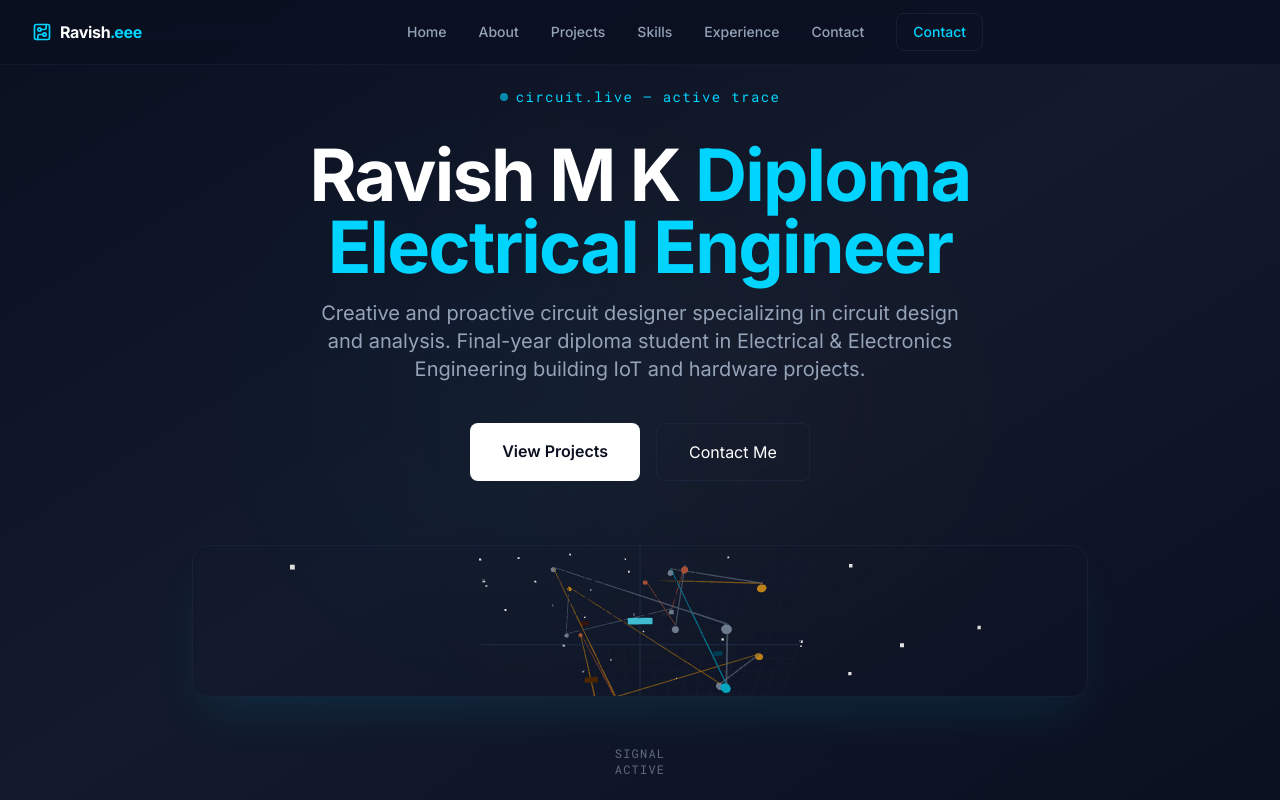
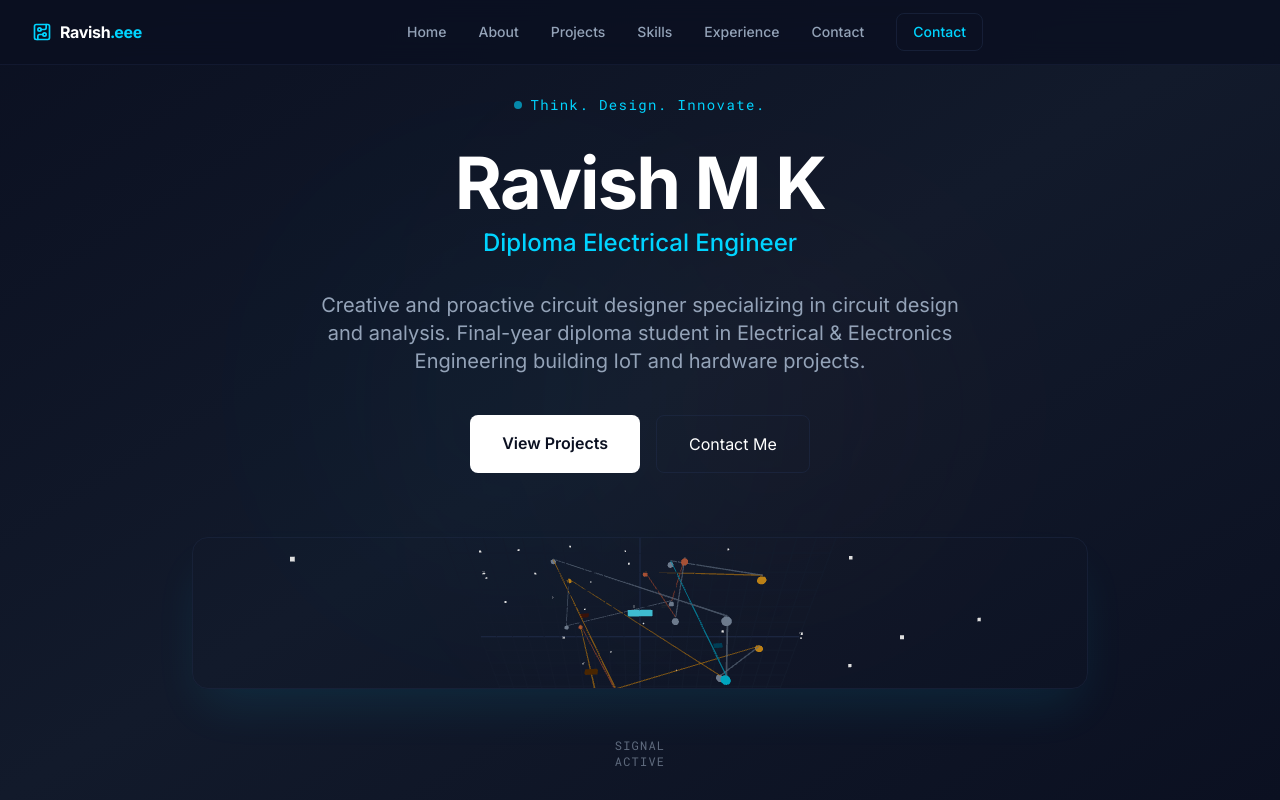
Before and after one commit to Ravishtpt/Ravishportfolio, a Next.js app: page / in a window 1280 px wide. Shown: the top 800 px of the page. Built offline with nearby package versions, Linux system fonts and the light colour scheme.

Commit message:
Update portfolio design

```diff
--- a/src/components/Hero.tsx
+++ b/src/components/Hero.tsx
@@ -1,3 +1,4 @@
+
 'use client';
 
 import CircuitCanvas from './CircuitCanvas';
@@ -14,25 +15,40 @@ export default function Hero() {
       </div>
 
       <div className="relative z-10 max-w-5xl mx-auto px-4 sm:px-6 lg:px-8 flex flex-col items-center text-center">
+
+        {/* STATUS */}
         <div className="mb-8 flex items-center justify-center gap-2">
           <span className="w-2 h-2 rounded-full bg-ee-cyan animate-pulse" />
-          <span className="text-ee-cyan text-sm font-mono tracking-widest">circuit.live — active trace</span>
+          <span className="text-ee-cyan text-sm font-mono tracking-widest">
+            Think. Design. Innovate.
+          </span>
         </div>
 
+        {/* NAME - TOP */}
         <motion.h1
           initial={{ opacity: 0, y: 20 }}
           animate={{ opacity: 1, y: 0 }}
           transition={{ duration: 0.8 }}
-          className="text-5xl md:text-7xl font-bold text-white mb-4 tracking-tight text-balance leading-[1.1]"
+          className="text-5xl md:text-7xl font-bold text-white mb-2 tracking-tight leading-[1.1]"
         >
-          Ravish M K{' '}
-          <span className="text-ee-cyan">Diploma Electrical Engineer</span>
+          Ravish M K
         </motion.h1>
 
+        {/* DESIGNATION - BELOW NAME */}
         <motion.p
           initial={{ opacity: 0, y: 20 }}
           animate={{ opacity: 1, y: 0 }}
           transition={{ duration: 0.8, delay: 0.1 }}
+          className="text-lg md:text-2xl font-medium text-ee-cyan mb-8"
+        >
+          Diploma Electrical Engineer
+        </motion.p>
+
+        {/* DESCRIPTION */}
+        <motion.p
+          initial={{ opacity: 0, y: 20 }}
+          animate={{ opacity: 1, y: 0 }}
+          transition={{ duration: 0.8, delay: 0.2 }}
           className="text-lg md:text-xl text-ee-slate mb-10 max-w-2xl leading-relaxed"
         >
           Creative and proactive circuit designer specializing in circuit
@@ -40,6 +56,7 @@ export default function Hero() {
           Electronics Engineering building IoT and hardware projects.
         </motion.p>
 
+        {/* BUTTONS */}
         <div className="flex flex-col sm:flex-row gap-4 justify-center mb-16">
           <a
             href="#projects"
@@ -48,6 +65,7 @@ export default function Hero() {
             <span className="relative z-10">View Projects</span>
             <div className="absolute inset-0 bg-gradient-to-r from-transparent via-white/20 to-transparent -translate-x-full group-hover:translate-x-full transition-transform duration-700" />
           </a>
+
           <a
             href="#contact"
             className="group relative px-8 py-4 bg-transparent text-white border border-ee-border/60 rounded-lg hover:bg-ee-cyan/10 hover:border-ee-cyan/50 transition-all"
@@ -56,10 +74,12 @@ export default function Hero() {
           </a>
         </div>
 
+        {/* CIRCUIT ANIMATION */}
         <div className="relative z-10 w-full max-w-4xl">
           <CircuitCanvas className="w-full h-[400px] md:h-[520px] rounded-2xl border border-ee-border/50 shadow-2xl shadow-ee-cyan/10" />
         </div>
 
+        {/* BOTTOM SIGNAL */}
         <motion.div
           initial={{ opacity: 0 }}
           animate={{ opacity: 1 }}
@@ -67,9 +87,12 @@ export default function Hero() {
           className="mt-12 flex items-center justify-center gap-2 text-ee-slate/60 text-sm"
         >
           <MotionCurve color={0x00d4ff} width={120} height={3} />
-          <span className="font-mono text-xs uppercase tracking-widest">signal active</span>
+          <span className="font-mono text-xs uppercase tracking-widest">
+            signal active
+          </span>
           <MotionCurve color={0x00d4ff} width={120} height={3} />
         </motion.div>
+
       </div>
     </section>
   );
```
